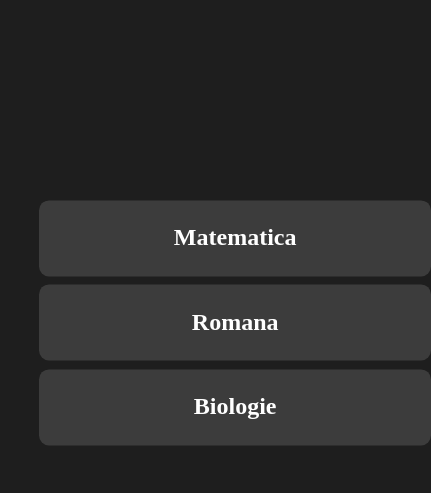
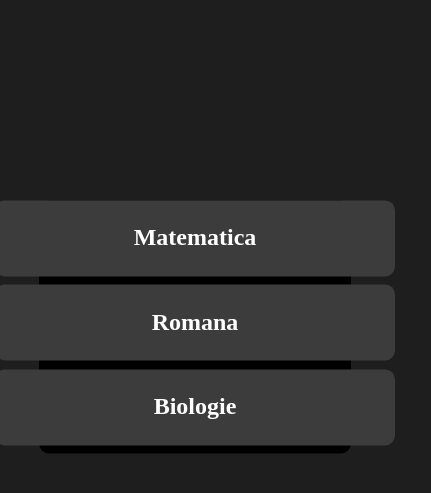
Before and after one commit to LexGit-Hub/website, a plain HTML site: page index.html in a window 390 px wide. Shown: the part 53-546 px from the top of the page, 431 px wide, since content can reach past the window. Drawn offline with Linux system fonts and the light colour scheme.

Commit message:
Add files via upload

```diff
--- a/style.css
+++ b/style.css
@@ -23,12 +23,14 @@ body.light-mode{
     height: 30%;
     display: flex;
     user-select: none;
+    background-color: black;
     justify-content: space-between;
     }
     .box1{
         display: flex;/* for some known reason these 3 lines center text*/
         justify-content: center;
         align-items: center;
+
         height: 100%;
         width: 32%;
         background-color: rgb(60, 60, 60);
@@ -40,14 +42,15 @@ body.light-mode .box1{
 background-color: #1f2937;
 }
 
-@media  (max-width: 500px){
+@media  (max-width: 600px){
     .container{
         top: 45%;
         display: grid;
+	justify-content: center;
         }
         .box1{
-	height: 90%;
-	width: 320%;
+            height: 90%;
+	    width:400px;
 
     }
 }
```
